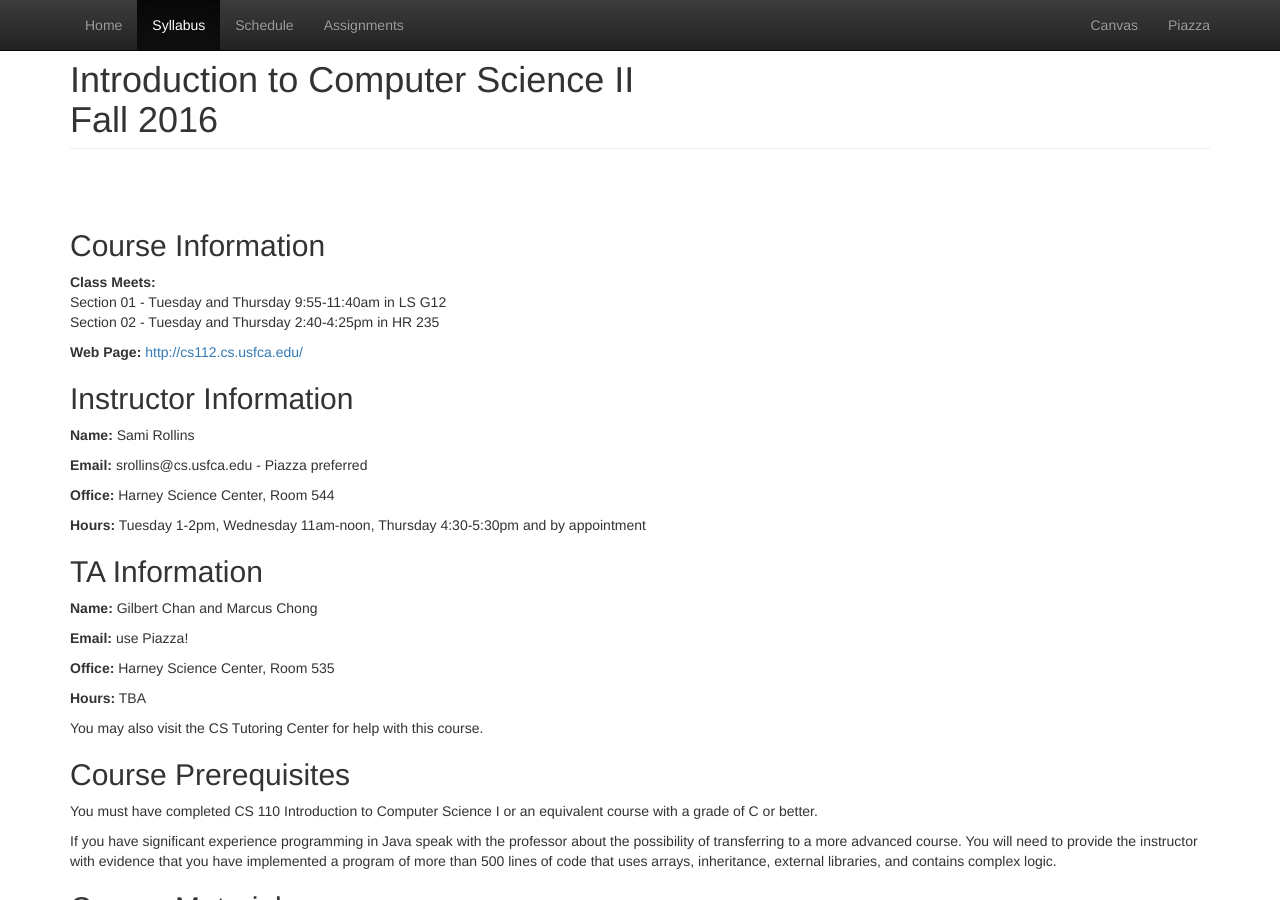
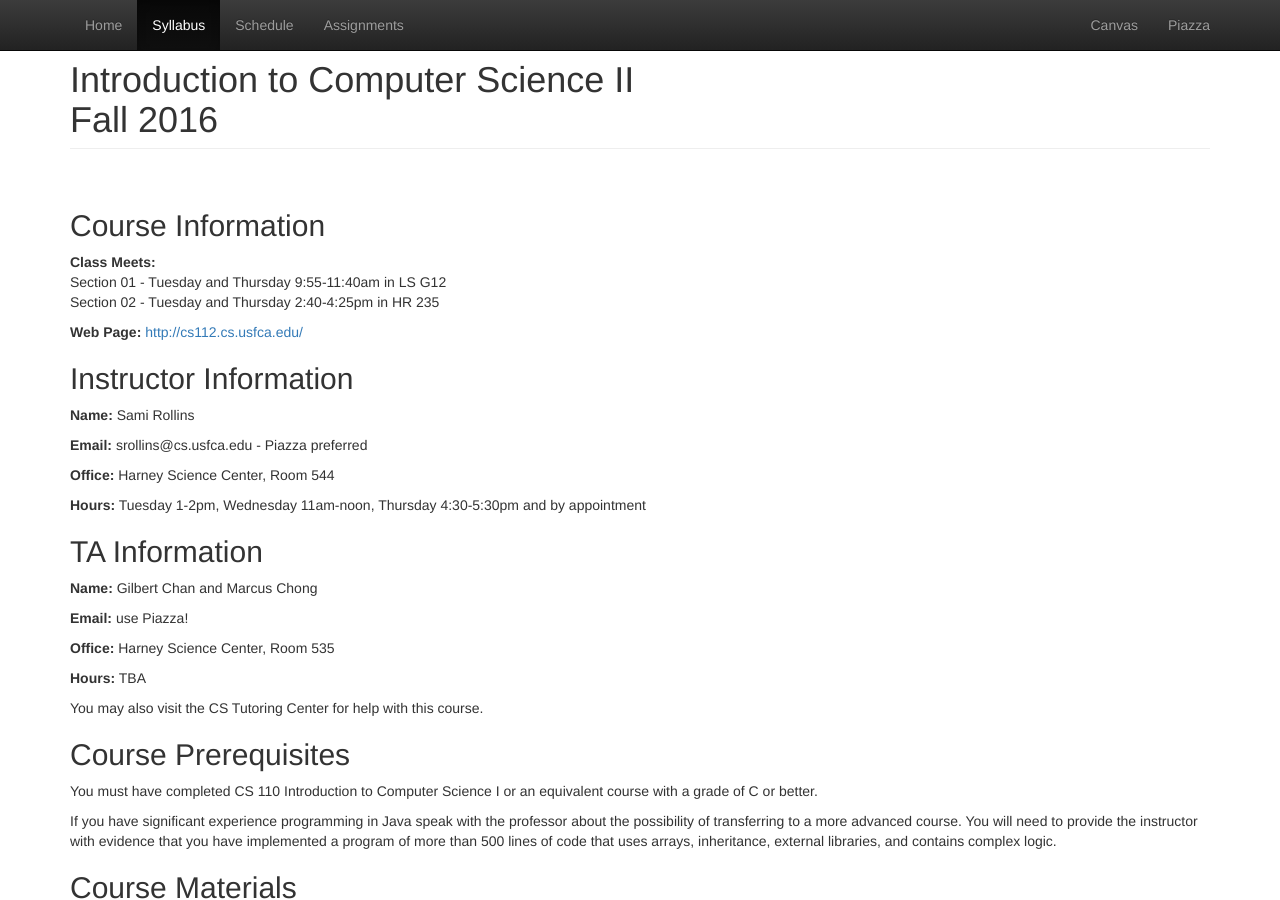
Before and after one commit to CS112-F16/cs112-f16.github.io, a Jekyll site: the page built from syllabus.html, in a window 1280 px wide and 900 px high. Built offline with Jekyll 4.4.1, drawn with Linux system fonts in a browser that asks for light colours.

Commit message:
update spacing

```diff
--- a/syllabus.html
+++ b/syllabus.html
@@ -5,8 +5,7 @@ title: Syllabus
 
 <div class="container">
 
-  <h1 class="page-header">Introduction to Computer Science II<br/>Fall 2016</h1><br/>
-
+  <h1 class="page-header">Introduction to Computer Science II<br/>Fall 2016</h1>
   <br/>
 
   <h2>Course Information</h2>
```
